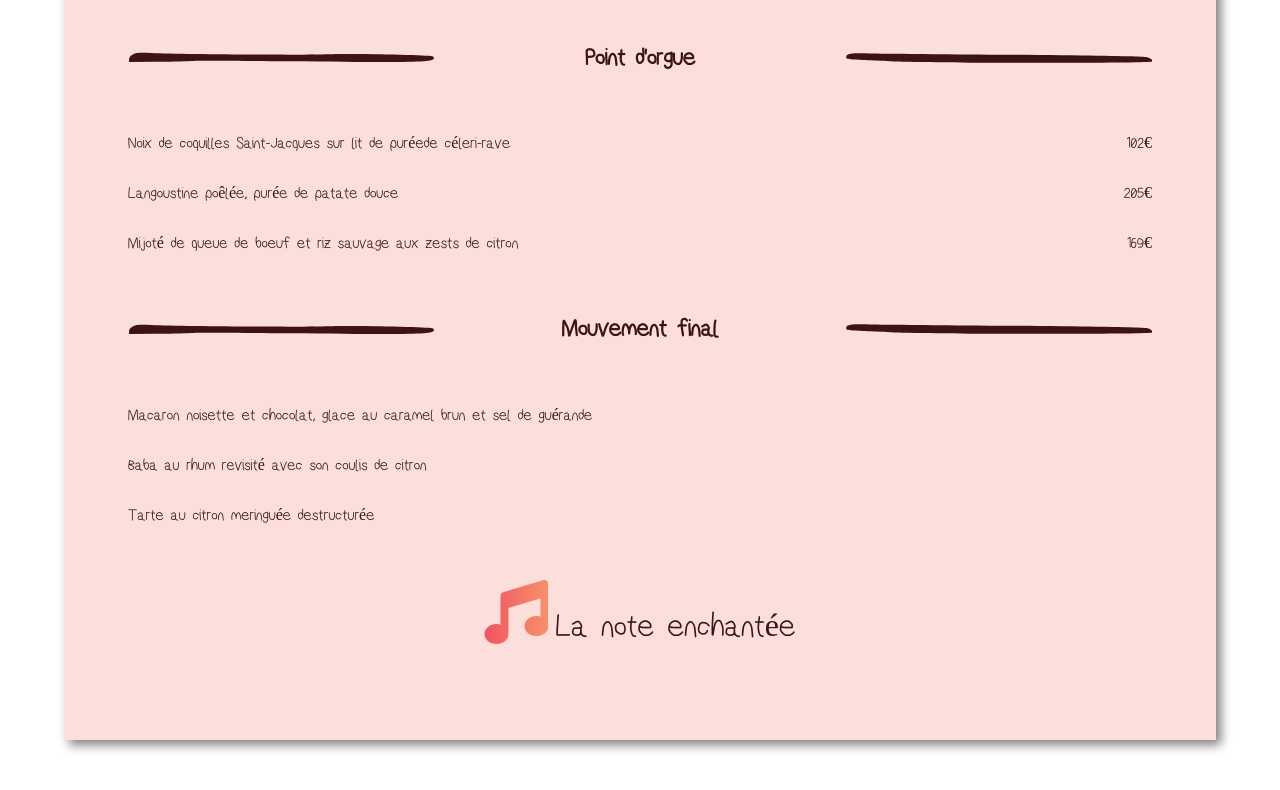
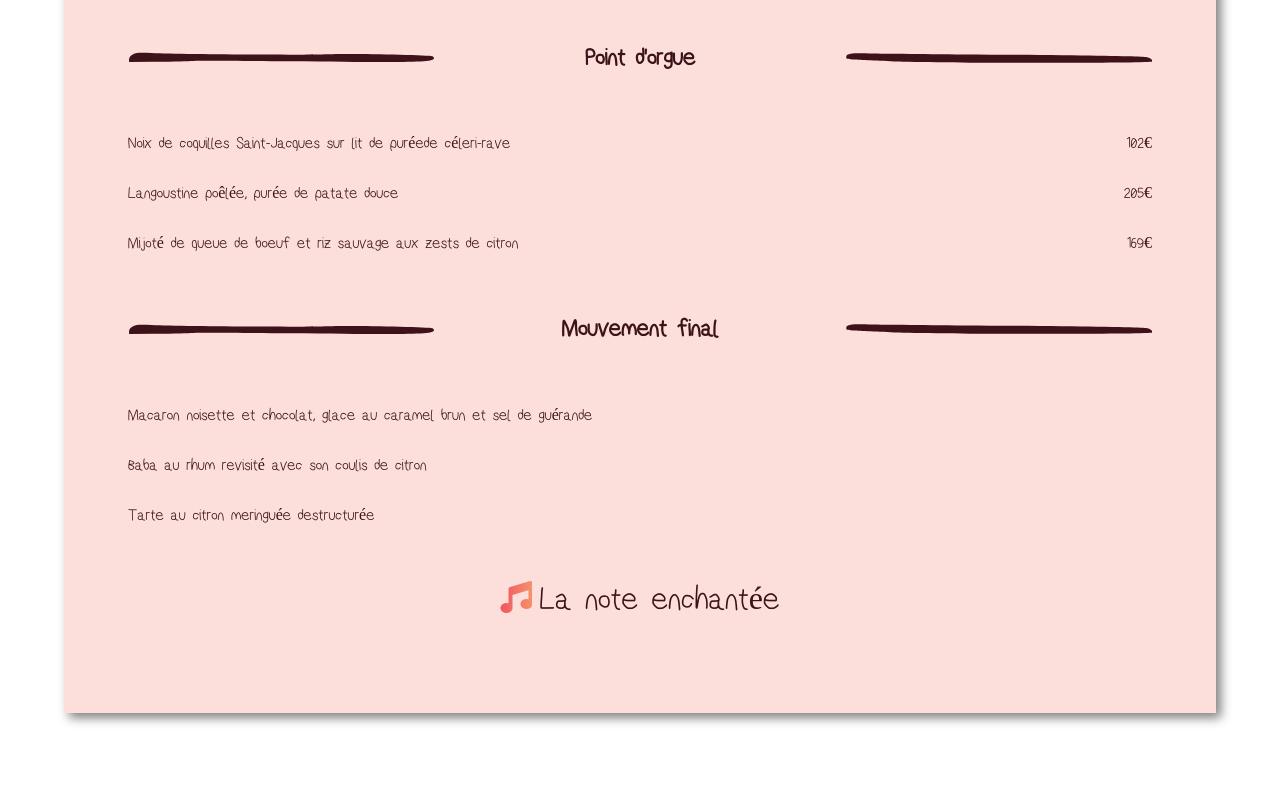
Before and after one commit to Nicolas-Leveque/Ohmyfood, a website: page menus/menu1.html in a window 1280 px wide. Shown: the part 960-1750 px from the top of the page. Drawn offline with Linux system fonts and the light colour scheme.

Commit message:
correction css

```diff
--- a/css/style2.css
+++ b/css/style2.css
@@ -475,7 +475,6 @@ h2 {
 }
 .menu i {
   width: fit-content;
-  font-size: 4rem;
   background: linear-gradient(to right, #f05461, #f6916a);
   background-clip: text;
   -webkit-background-clip: text;
```
Also changed, not shown: 1 other file.
